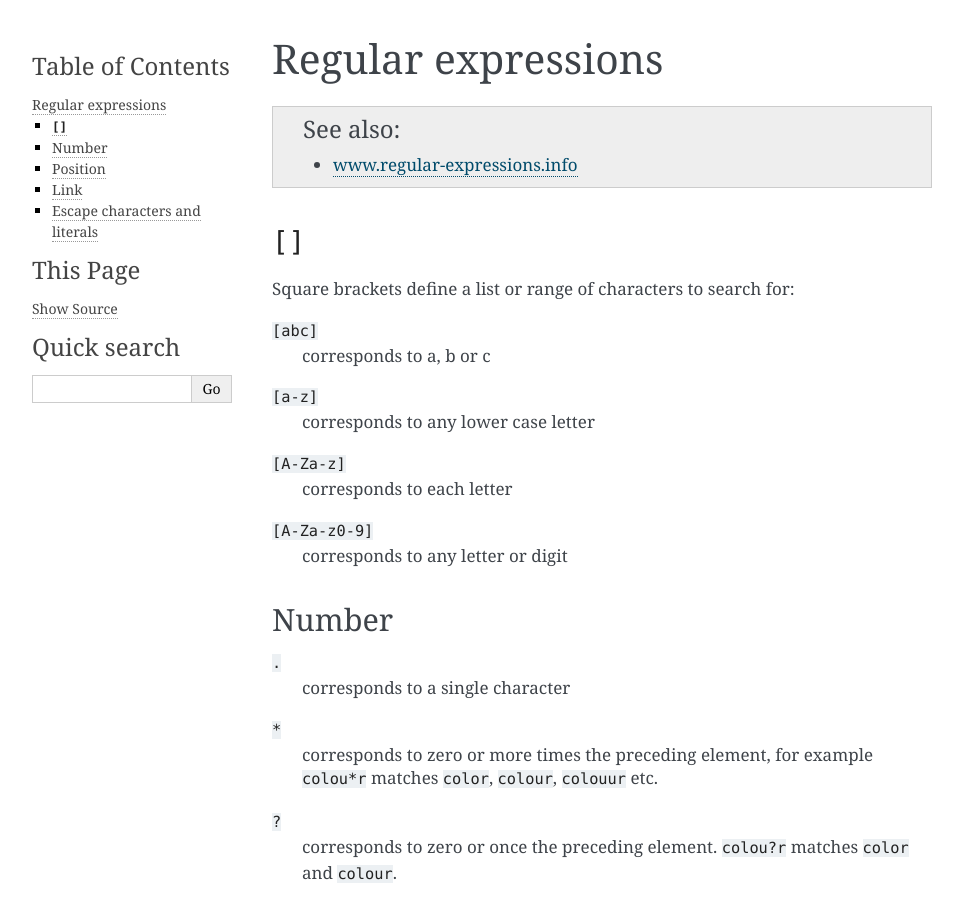
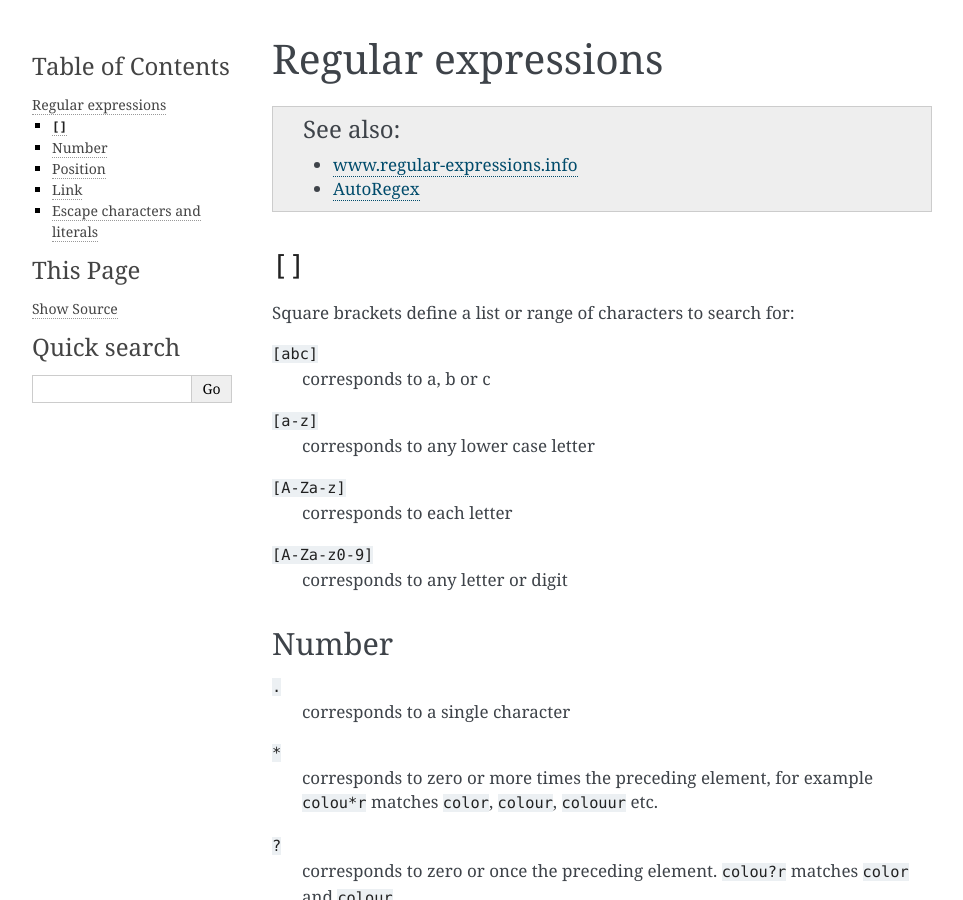
Before and after one commit to veit/python-basics-tutorial, a Sphinx documentation site: the page built from docs/appendix/regex.rst, in a window 1280 px wide and 900 px high. Shown: the whole window, without its empty margins (148-1111 px from the left). Built offline with Sphinx 7.4.7, drawn with Linux system fonts in a browser that asks for light colours; pages that are not in the unit, such as notebooks, are missing from menus.

Commit message:
:memo: Add link to AutoRegex

```diff
--- a/docs/appendix/regex.rst
+++ b/docs/appendix/regex.rst
@@ -3,6 +3,7 @@ Regular expressions
 
 .. seealso::
    * `www.regular-expressions.info <https://www.regular-expressions.info/>`_
+   * `AutoRegex <https://www.autoregex.xyz>`_
 
 ``[]``
 ------
```
